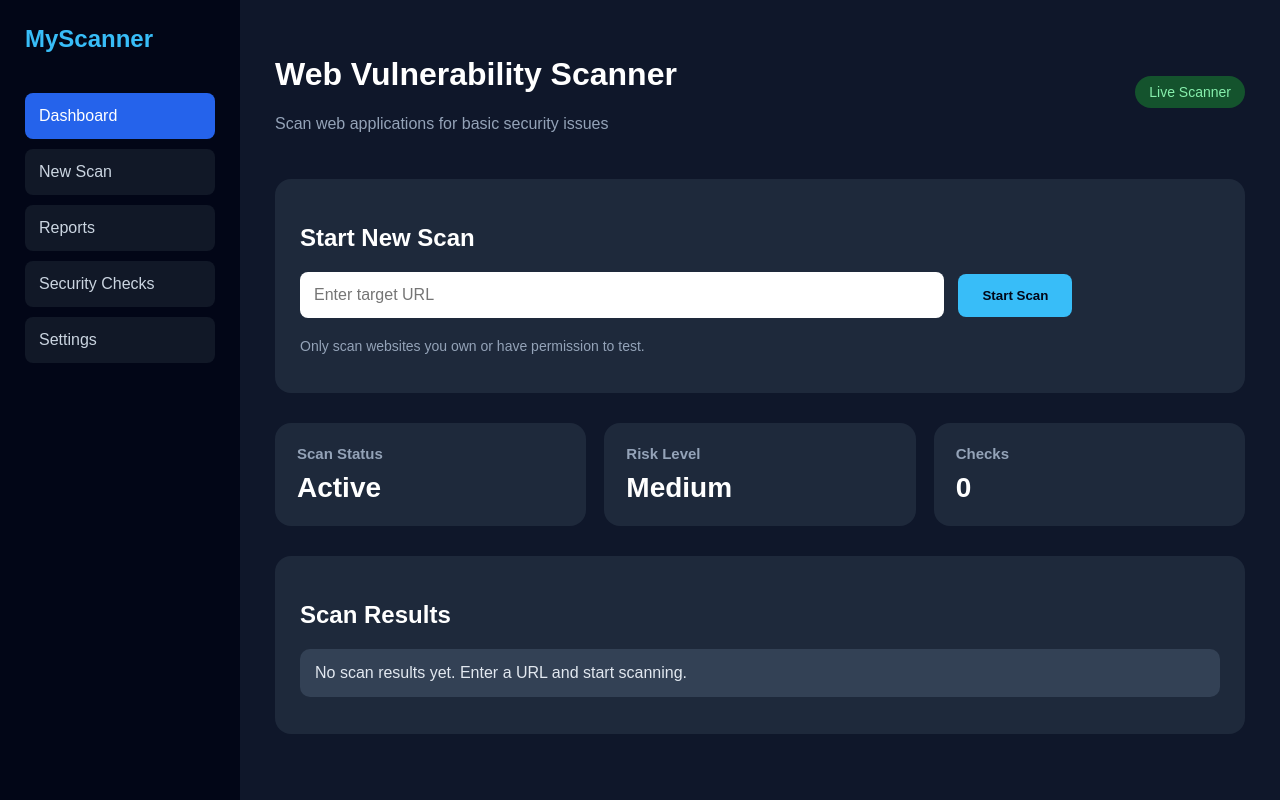
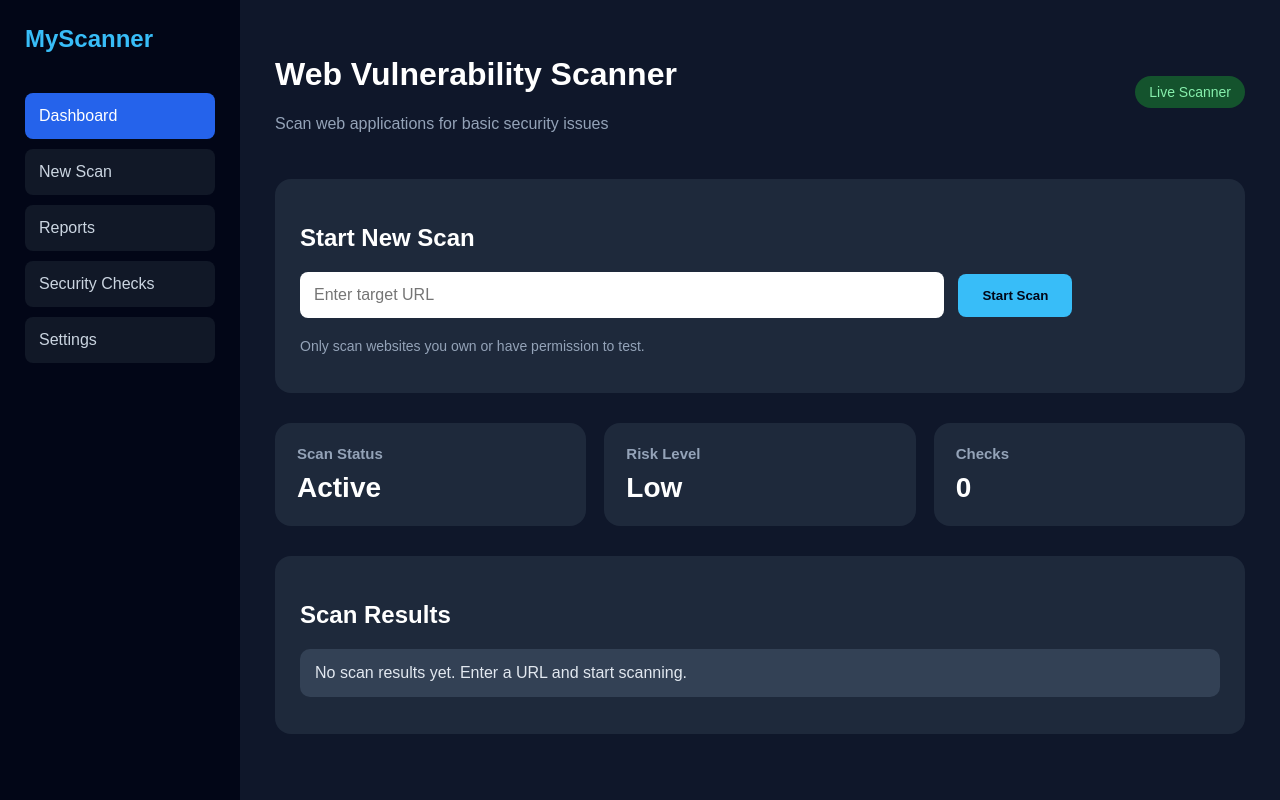
Before and after one commit to POOJA-LAB10/MyScanner, a Flask app: page / in a window 1280 px wide. Run offline with Flask 3, Linux system fonts and the light colour scheme.

Commit message:
fixed risk level

```diff
--- a/app.py
+++ b/app.py
@@ -6,10 +6,21 @@ app = Flask(__name__)
 @app.route("/", methods=["GET", "POST"])
 def index():
     results = []
+    risk = "Low"   # default
+
     if request.method == "POST":
         url = request.form.get("url")
         results = scan_url(url)
-    return render_template("index.html", results=results)
+
+        # 🔹 Risk calculation
+        if any("High" in r for r in results):
+            risk = "High"
+        elif any("Low" in r for r in results):
+            risk = "Medium"
+        else:
+            risk = "Low"
+
+    return render_template("index.html", results=results, risk=risk)
 
 if __name__ == "__main__":
     app.run(debug=True)
--- a/templates/index.html
+++ b/templates/index.html
@@ -196,7 +196,7 @@
 
             <div class="summary-card">
                 <h3>Risk Level</h3>
-                <p>Medium</p>
+                <p>{{ risk }}</p>
             </div>
 
             <div class="summary-card">
```
